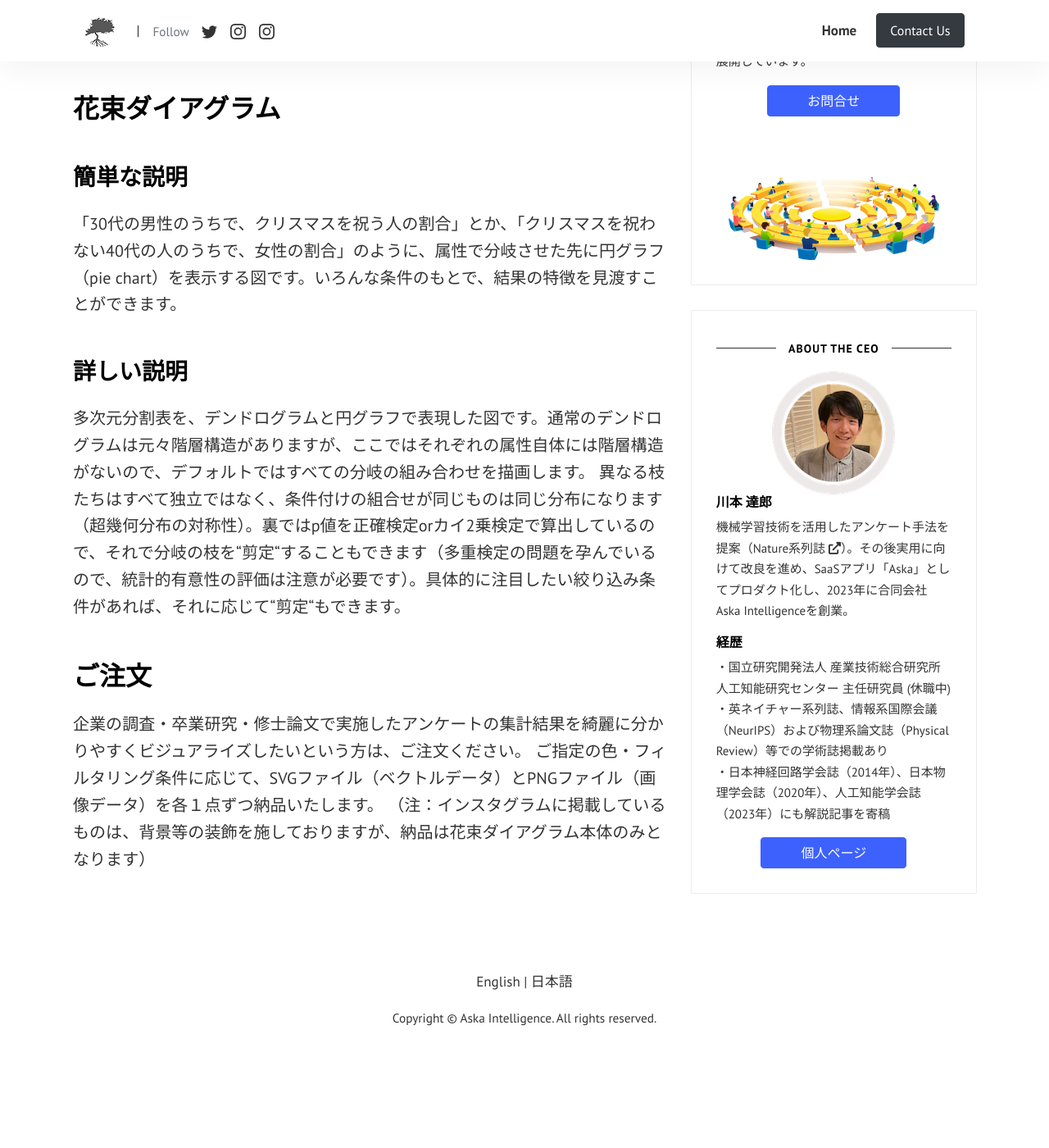
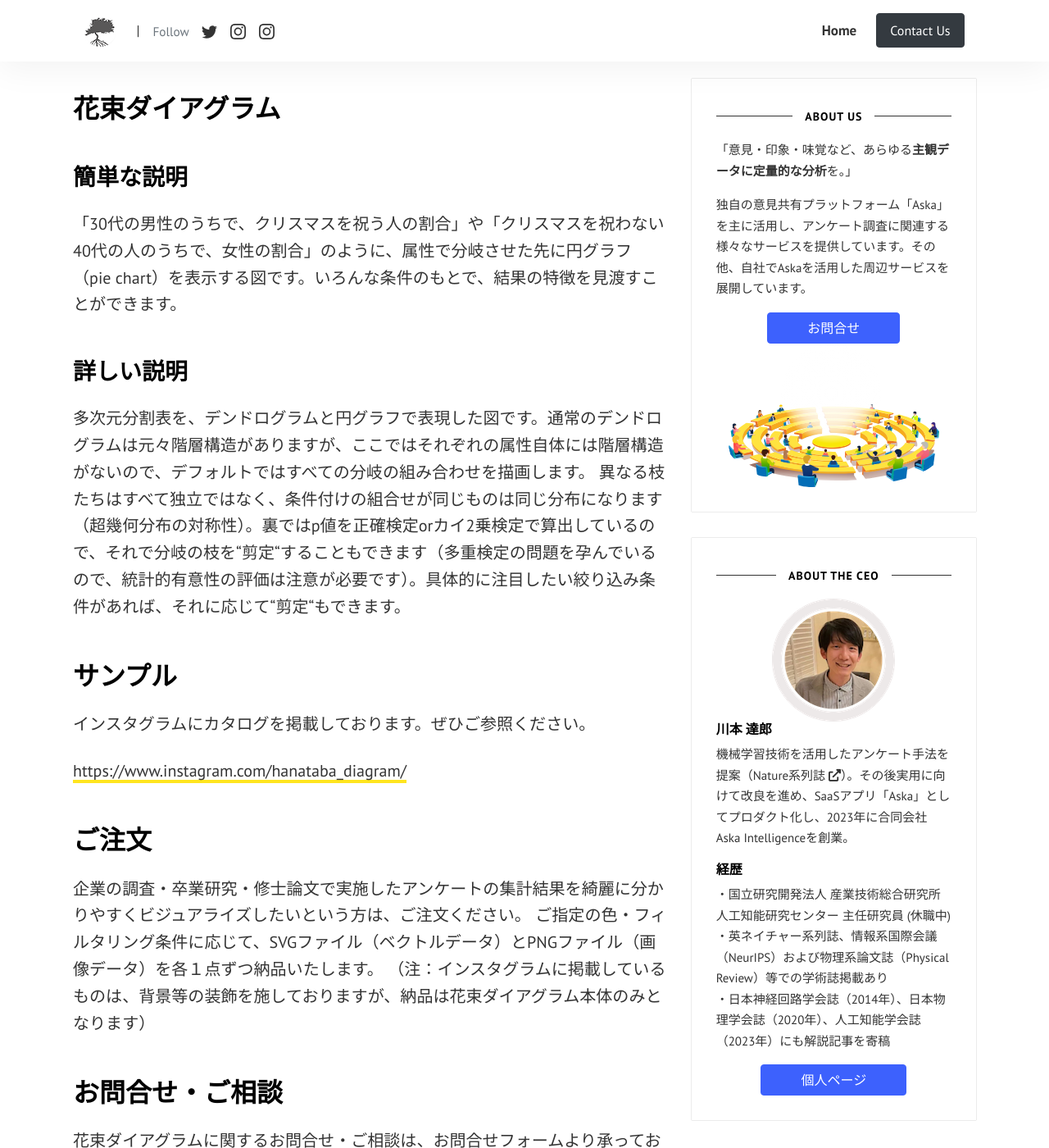
Before and after one commit to Aska-systems/ja, a Jekyll site: the page built from _posts/2019-01-01-Data-Visualization-ja.md, in a window 1280 px wide and 1400 px high, scrolled down 735 px. Shown: the whole window at 82% size. Built offline with Jekyll 4.4.1, drawn with Linux system fonts in a browser that asks for light colours; before the commit the page ends 2019 px from its top, so only the background shows below that.

Commit message:
Update Hanataba diagram

```diff
--- a/_posts/2019-01-01-Data-Visualization-ja.md
+++ b/_posts/2019-01-01-Data-Visualization-ja.md
@@ -4,7 +4,6 @@ title:  "データの可視化"
 author: bouquet_diagram
 categories: アンケート関係
 image: assets/images/Hanataba_diagram.jpg
-website: https://www.instagram.com/hanataba_diagram/
 lang: 'ja'
 ---
 収集したアンケート調査データを綺麗に可視化するサービスです。
@@ -13,11 +12,17 @@ lang: 'ja'
 
 ## 花束ダイアグラム
 ### 簡単な説明
-「30代の男性のうちで、クリスマスを祝う人の割合」とか、「クリスマスを祝わない40代の人のうちで、女性の割合」のように、属性で分岐させた先に円グラフ（pie chart）を表示する図です。いろんな条件のもとで、結果の特徴を見渡すことができます。
+「30代の男性のうちで、クリスマスを祝う人の割合」や「クリスマスを祝わない40代の人のうちで、女性の割合」のように、属性で分岐させた先に円グラフ（pie chart）を表示する図です。いろんな条件のもとで、結果の特徴を見渡すことができます。
 
 ### 詳しい説明
 多次元分割表を、デンドログラムと円グラフで表現した図です。通常のデンドログラムは元々階層構造がありますが、ここではそれぞれの属性自体には階層構造がないので、デフォルトではすべての分岐の組み合わせを描画します。
 異なる枝たちはすべて独立ではなく、条件付けの組合せが同じものは同じ分布になります（超幾何分布の対称性）。裏ではp値を正確検定orカイ2乗検定で算出しているので、それで分岐の枝を“剪定“することもできます（多重検定の問題を孕んでいるので、統計的有意性の評価は注意が必要です）。具体的に注目したい絞り込み条件があれば、それに応じて“剪定“もできます。
+
+## サンプル
+インスタグラムにカタログを掲載しております。ぜひご参照ください。
+
+[https://www.instagram.com/hanataba_diagram/](https://www.instagram.com/hanataba_diagram/)
+
 
 ## ご注文
 企業の調査・卒業研究・修士論文で実施したアンケートの集計結果を綺麗に分かりやすくビジュアライズしたいという方は、ご注文ください。
@@ -34,3 +39,6 @@ lang: 'ja'
   publishable-key="pk_live_51NqUGqDo8uVOKmA4DtdZ9oO9YwBtkt1dZQ0Qc1DQtjypo6Z2wVXXU9ftcghkFhA7dccnyfIJZ7Jz91a1t0StNCsF00gm5qcv37"
 >
 </stripe-buy-button>
+
+## お問合せ・ご相談
+花束ダイアグラムに関するお問合せ・ご相談は、<a href="{{site.baseurl}}/contact">お問合せフォーム</a>より承っております。
```
Also changed, not shown: 4 other files.
